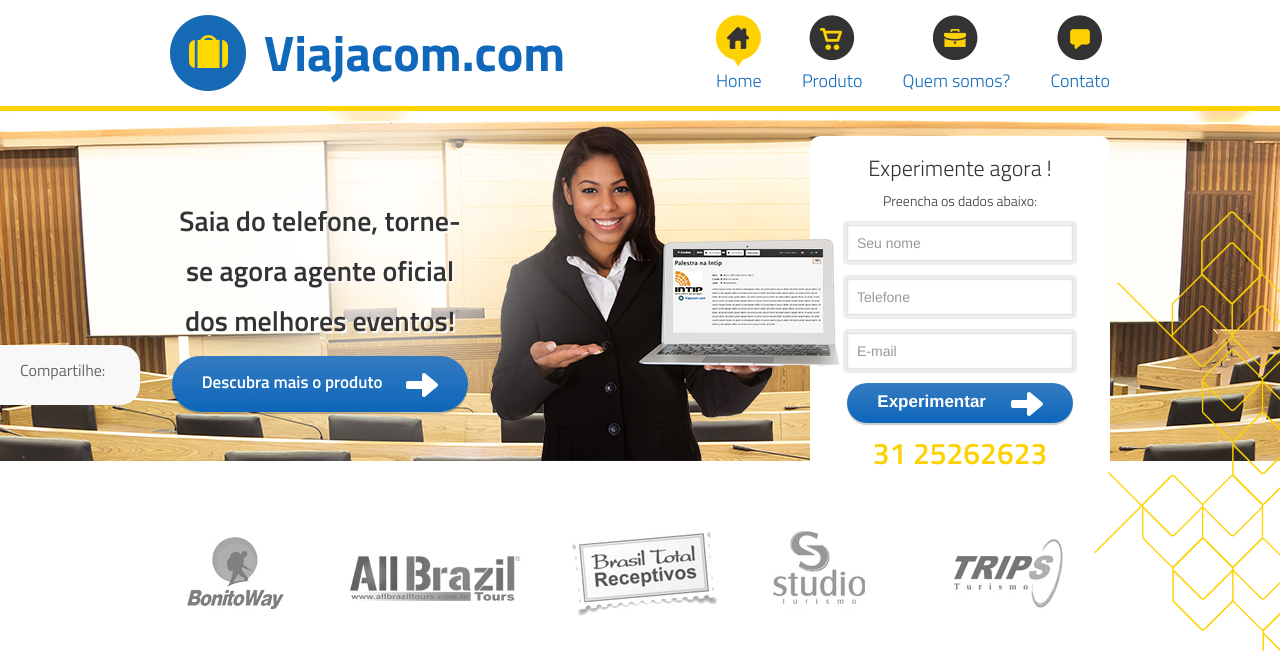
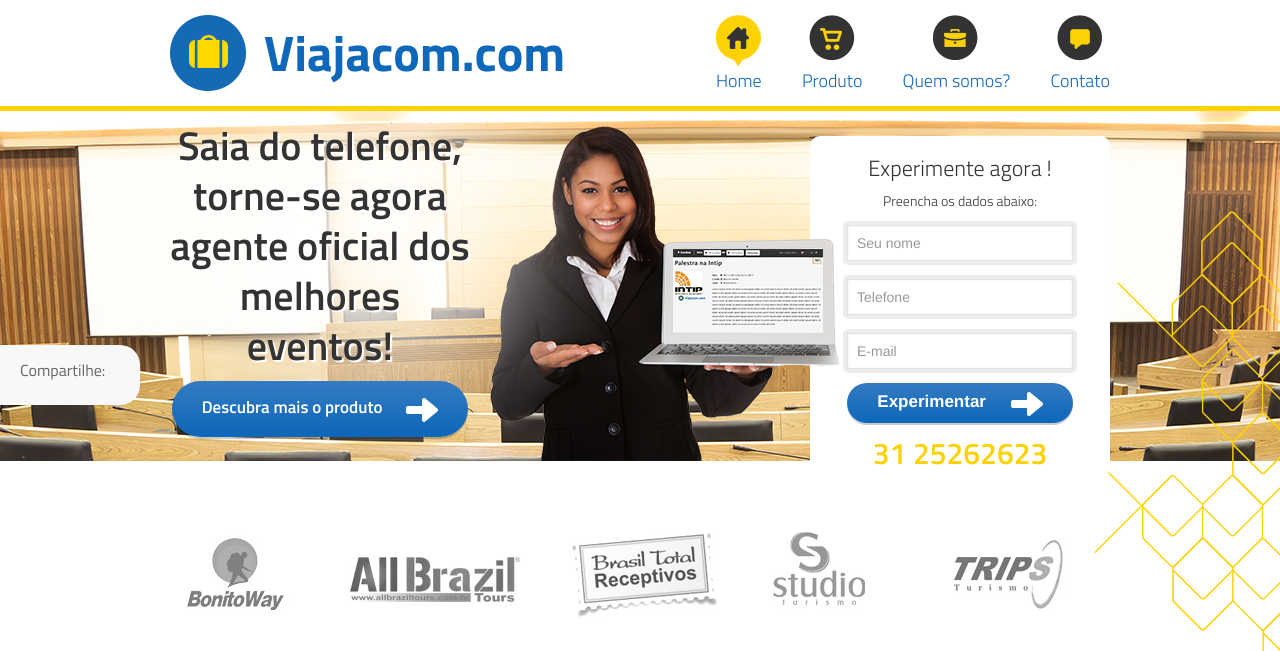
Before and after one commit to intip/site-eventos, a Django app: page / in a window 1280 px wide. Shown: the top 651 px of the page. Run offline with Django 3.2, Linux system fonts and the light colour scheme.

Commit message:
Ajusta o layout

```diff
--- a/core/static/css/estilos.css
+++ b/core/static/css/estilos.css
@@ -147,7 +147,7 @@ textarea, input[type="text"], input[type="password"], input[type="datetime"], in
 .destaque-photo .btn {margin-bottom: 25px}
 .destaque-description {position: relative;}
 .destaque-description .shadow-white{position:absolute;left: -60px;top: -100px;z-index:1;background:url(../imgs/shadow-white.png) no-repeat;width:533px;height:476px;}
-.destaque-description h1{font-size:28px;position: relative;z-index:2;margin-top:85px;box-shadow: 0px 10px -14px 14px #FFF;text-shadow:2px 2px 1px #fff;font-weight: 600}
+.destaque-description h1{font-size:40px;position: relative;z-index:2;margin-top:10px;box-shadow: 0px 10px -14px 14px #FFF;text-shadow:2px 2px 1px #fff;font-weight: 600}
 .destaque-description .btn{position: relative;z-index:2;font-size:17px;}
 .destaque-description .girl-destaque{background:url(../imgs/girl.png) no-repeat;width:350px;height:335px;position: absolute;left:0;top:15px;}
 
```
